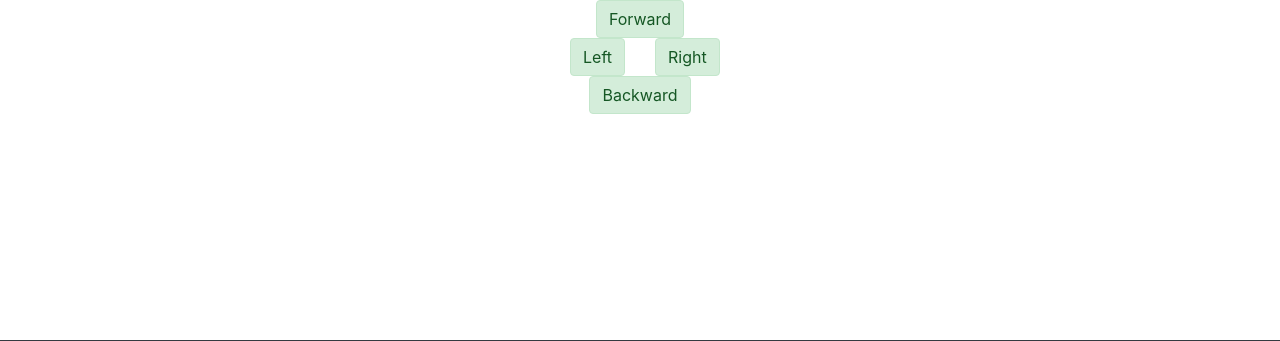
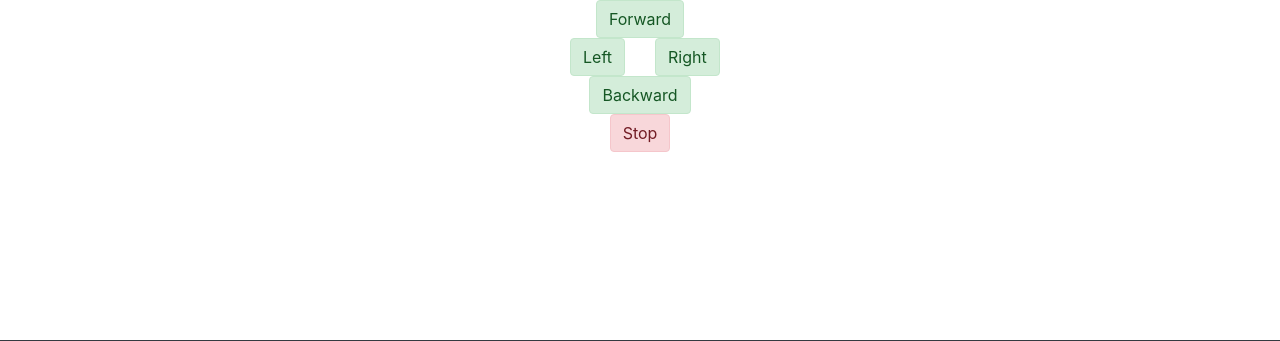
Before and after one commit to Capstone-Projects-2019-Fall/ATC, a Python web app: template flask/templates/index.html in a window 1280 px wide. Shown: the part 404-745 px from the top of the page. Run offline with Jinja, Linux system fonts and the light colour scheme; the template is opened without the code that fills it, so the values that code supplies are empty; some libraries are stand-ins or nearby versions.

Commit message:
Added the stop button in a more optimal location for users

```diff
--- a/flask/templates/index.html
+++ b/flask/templates/index.html
@@ -43,7 +43,7 @@
   <div class="container-fluid">
     <ul class="navbar-nav">
       <li class="nav-item"><a class="nav-link" href="index.html">Home</a></li>
-      <li class="nav-item"><a class="nav-link" href="{{ url_for('photos') }}" id = 'photos'>Your Photos and Videos</a></li>
+      <li class="nav-item"><a class="nav-link" href="{{ url_for('photos') }}" id ="photos">Your Photos and Videos</a></li>
     </ul>
   </div>
 </nav>
@@ -58,12 +58,12 @@
 	</div>
     <div class="row"> <!--Random buttons to show having elements next to the video.-->
 		<div class="col-12 col-xs-12 col-sm-12 col-md-12 center_2">
-			<div class="btn" id="my_styles">
-				<button type="button" class="btn alert-success" id='autoPilot'>Auto Pilot</button>
+			<div class="btn" id="autoPilot_isOn">
+				<button type="button" class="btn alert-success" id="autoPilot">Auto Pilot</button>
 
 			</div>
 			<div class="btn">
-				<button type="button" class="btn alert-success" id ='camera'>Take Picture</button>
+				<button type="button" class="btn alert-success" id ="camera">Take Picture</button>
 			</div>
 		</div>
 
@@ -72,25 +72,36 @@
 		</div>
     </div>
 	<div>
+		<!--Forward Button-->
 		<div class="row">
 			<div class="col-12 center_2">
-				<button type="button" class="btn alert-success" id ='forward'>Forward</button>
+				<button type="button" class="btn alert-success" id ="forward">Forward</button>
 			</div>
 		</div>
 
+		<!--Left Button-->
 		<div class="row">
 			<div class="col-6 center_3">
 				<button type="button" class="btn alert-success" id ="left">Left</button>
 			</div>
 
+			<!--Right Button-->
 			<div class="col-6 center_4">
 				<button type="button" class="btn alert-success" id ="right">Right</button>
 			</div>
 		</div>
 
+		<!--Backward Button-->
 		<div class="row">
 			<div class="col-12 center_2">
-				<button type="button" class="btn alert-success" id ='backward'>Backward</button>
+				<button type="button" class="btn alert-success" id ="backward">Backward</button>
+			</div>
+		</div>
+
+		<!--Stop Button-->
+		<div class="row">
+			<div class="col-12 center_2">
+				<button type="button" class="btn alert-danger" id ="stop">Stop</button>
 			</div>
 		</div>
 
@@ -158,7 +169,7 @@
 	  });
 	});
 
-	jQuery("#my_styles .btn").click(function(){
+	jQuery("#autoPilot_isOn .btn").click(function(){
 		jQuery(this).toggleClass('focus');
 	});
 </script>
```
